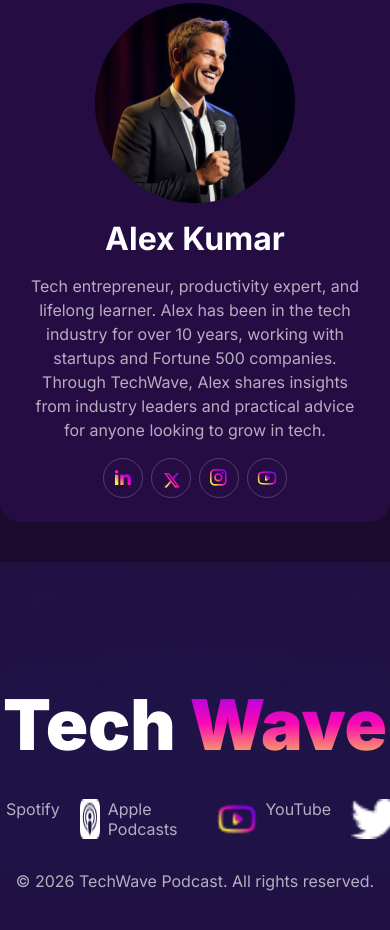
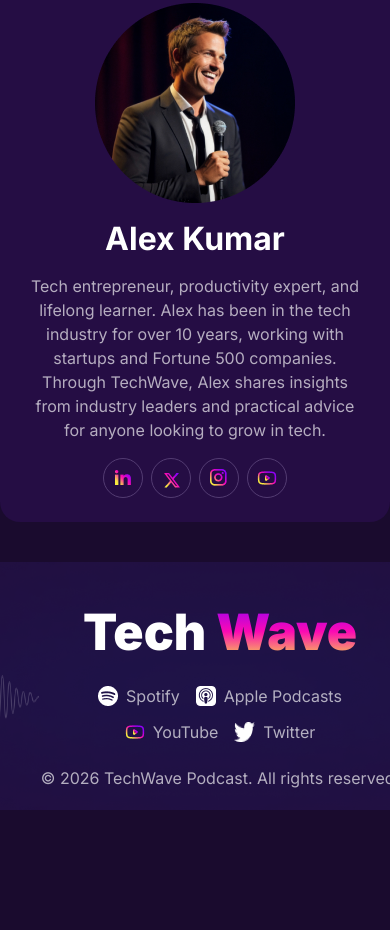
Before and after one commit to rabbitkg/B13-A02, a plain HTML site: page index.html in a window 390 px wide. Shown: the part 4370-5300 px from the top of the page. After the commit the page ends 5180 px from the top, so only its background shows below. Drawn offline with Linux system fonts and the light colour scheme.

Commit message:
added footer section small device responsive

```diff
--- a/styles/style.css
+++ b/styles/style.css
@@ -617,5 +617,27 @@ nav>ul>li>a{
     #host .kumar ul{
         justify-content: center;
     }
-
+    #footer{
+        background-size: cover;
+        min-width: 440px;
+        min-height: 248px;
+    }
+    #footer h1{
+        font-size: 50px;
+        margin-top: 40px;
+        margin-bottom: 24px;
+    }
+    #footer ul{
+        flex-wrap: wrap;
+        width: 280px;
+        gap: 16px;
+        justify-content: center;
+        align-items: center;
+        text-align: center;
+    }
+    #footer p{
+        color: rgba(255, 255, 255, 0.664);
+        line-height: 24px;
+        margin-top: 24px;
+    }
 }
```
